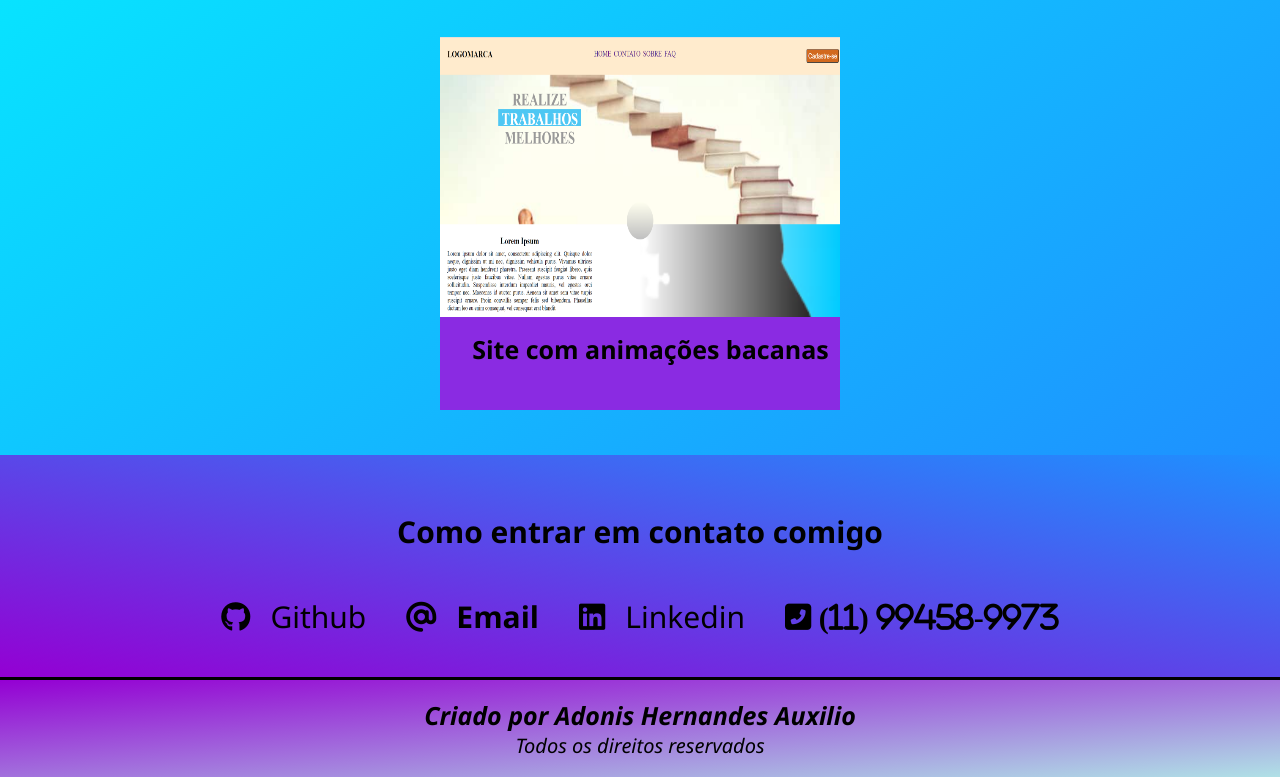
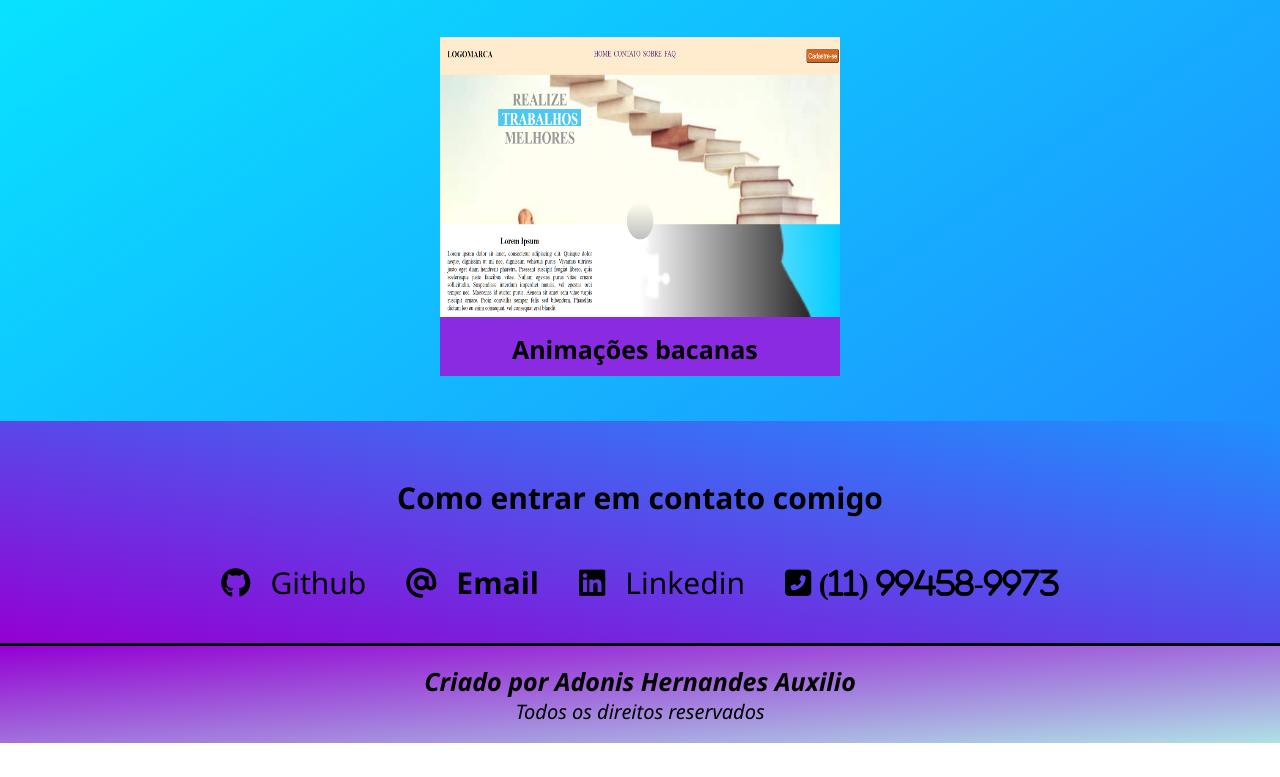
Before and after one commit to Adonis2111-cod/Adonis2111-cod.github.io, a plain HTML site: page index.html in a window 1280 px wide. Shown: the part 1659-2436 px from the top of the page. After the commit the page ends 2402 px from the top, so only its background shows below. Drawn offline with Linux system fonts and the light colour scheme.

Commit message:
alteracao no nome do projeto
projeto de animacoes

```diff
--- a/index.html
+++ b/index.html
@@ -57,7 +57,7 @@ Futuramente vou desenvolver back-end também.
             <a href="https://adonis2111-cod.github.io/site_animacao/" target="_blank" id="profile-link">
                 <img src="img/animation_test.png" alt="projeto_01">
                 <p class="titulo_projeto">
-                    <span class="code"> < </span> Site com animações bacanas <span class="code">/></span>
+                    <span class="code"> < </span> Animações bacanas <span class="code">/></span>
                 </p>
             </a>
         </div><!-- project-tile -->
```
